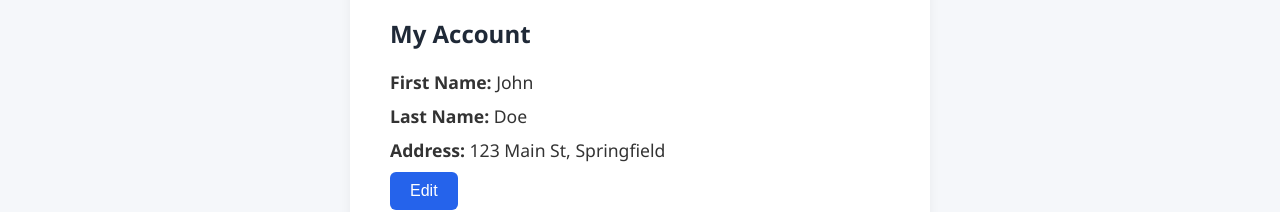
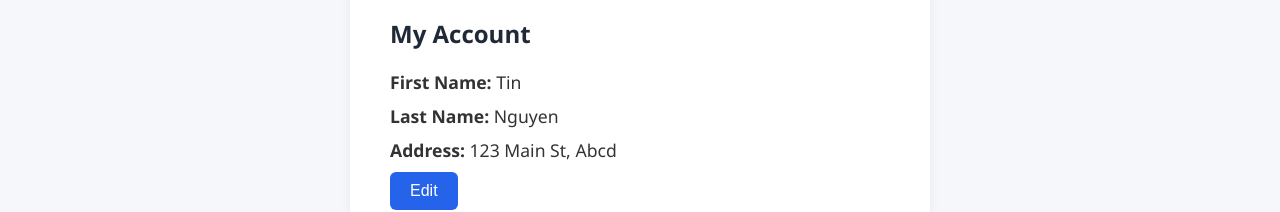
Before and after one commit to Tin0709/Full-Stack-W5, a React (Create React App) app: page /account in a window 1280 px wide. Shown: the part 155-367 px from the top of the page. Built offline with nearby package versions, Linux system fonts and the light colour scheme.

Commit message:
Fixing the image doesn't load

```diff
--- a/src/data/accountService.js
+++ b/src/data/accountService.js
@@ -1,7 +1,7 @@
 let account = {
-  firstName: "John",
-  lastName: "Doe",
-  address: "123 Main St, Springfield",
+  firstName: "Tin",
+  lastName: "Nguyen",
+  address: "123 Main St, Abcd",
 };
 
 export function getAccountData() {
--- a/src/data/productService.js
+++ b/src/data/productService.js
@@ -6,7 +6,8 @@ const products = [
       "High-performance laptop with long battery life and sleek design.",
     price: 1200,
     weight: 2.5,
-    image: "https://via.placeholder.com/300x200?text=Laptop",
+    image:
+      "https://encrypted-tbn0.gstatic.com/images?q=tbn:ANd9GcQLxfuAFX0nY82Jv5B61R0XEDe3C6ANGHjhEQ&s",
   },
   {
     id: 2,
@@ -15,7 +16,8 @@ const products = [
       "Latest smartphone with OLED display and triple camera system.",
     price: 800,
     weight: 0.5,
-    image: "https://via.placeholder.com/300x200?text=Smartphone",
+    image:
+      "https://cdn.thewirecutter.com/wp-content/media/2024/09/iphone-2048px-6979.jpg?auto=webp&quality=75&width=1024",
   },
   {
     id: 3,
@@ -24,7 +26,8 @@ const products = [
       "Wireless noise-cancelling headphones with high-fidelity sound.",
     price: 200,
     weight: 0.3,
-    image: "https://via.placeholder.com/300x200?text=Headphones",
+    image:
+      "https://encrypted-tbn0.gstatic.com/images?q=tbn:ANd9GcRXlDa9GUDqS6_IJntzoWN1LpU-QH630GsLNQ&s",
   },
 ];
 
```
